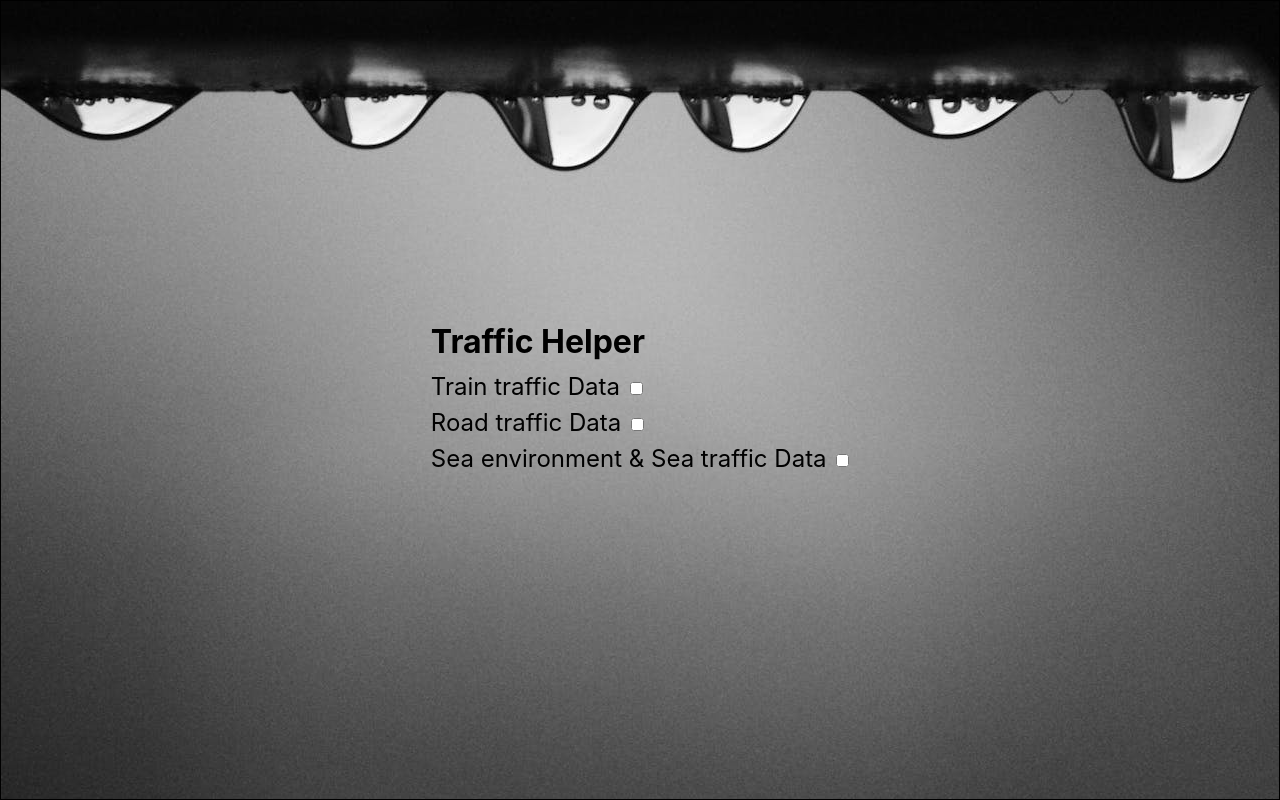
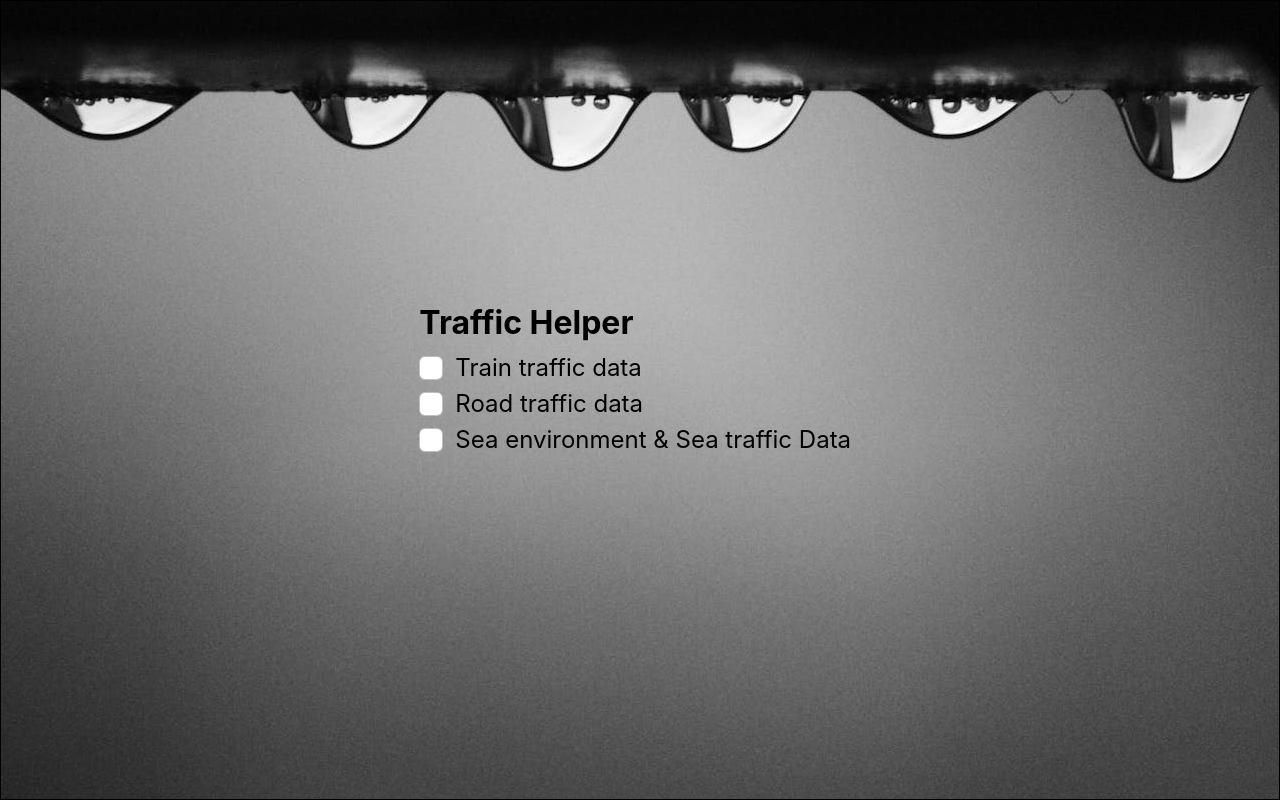
Before and after one commit to hannutt/traffichelp, a React (Create React App) app: page / in a window 1280 px wide. Built offline with nearby package versions, Linux system fonts and the light colour scheme.

Commit message:
Bootstrap 5 checkboxes added

```diff
--- a/src/App.js
+++ b/src/App.js
@@ -1,33 +1,31 @@
 
 import './App.css';
 import Train from './pages/train';
-import  Sea from "./pages/sea"
+import Sea from "./pages/sea"
 import Road from "./pages/road";
 import WsComponent from './pages/seaWebSocket';
 import { useState } from 'react';
-import { BrowserRouter,Routes,Route,Link } from 'react-router-dom';
+import { BrowserRouter, Routes, Route, Link } from 'react-router-dom';
 
 
 
 function App() {
-  const [trainOpt,setTrainOpt]=useState(false)
-  const [seaOpt,setSeaOpt]=useState(false)
-  const [roadOpt,setRoadOpt]=useState(false)
-  const [hideRoad,setHideRoad]=useState(false)
-  const [hideTrain,setHideTrain]=useState(false)
-  const [hideSea,setHideSea]=useState(false)
+  const [trainOpt, setTrainOpt] = useState(false)
+  const [seaOpt, setSeaOpt] = useState(false)
+  const [roadOpt, setRoadOpt] = useState(false)
+  const [hideRoad, setHideRoad] = useState(false)
+  const [hideTrain, setHideTrain] = useState(false)
+  const [hideSea, setHideSea] = useState(false)
 
-  const helper=(stateval)=>{
+  const helper = (stateval) => {
     console.log(stateval)
-    if (stateval=='trainOpt')
-    {
+    if (stateval == 'trainOpt') {
       setHideRoad(!hideRoad)
       setTrainOpt(!trainOpt)
       setHideSea(!hideSea)
 
     }
-    else if (stateval=='roadOpt')
-    {
+    else if (stateval == 'roadOpt') {
 
       setHideTrain(!hideTrain)
       setHideSea(!hideSea)
@@ -36,8 +34,7 @@ function App() {
     }
 
 
-    else if(stateval==='seaOpt')
-    {
+    else if (stateval === 'seaOpt') {
       setSeaOpt(!seaOpt)
       setHideRoad(!hideRoad)
       setHideTrain(!hideTrain)
@@ -51,25 +48,30 @@ function App() {
     <div className='App-header'>
 
 
-    <div>
-    <h2 className='title'>Traffic Helper</h2>
+      <div>
+        <h2 className='title'>Traffic Helper</h2>
+        <div class="form-check">
+          <input class="form-check-input" id='trainCB' hidden={hideTrain} type="checkbox"  onChange={() => helper('trainOpt')}></input>
+          <label class="form-check-label"hidden= {hideTrain}  for="trainCB">Train traffic data</label>
+          <br></br>
+          <input class="form-check-input" id='roadCB' hidden={hideRoad} type="checkbox"  onChange={() => helper('roadOpt')}></input>
+          <label class="form-check-label"hidden= {hideRoad}  for="trainCB">Road traffic data</label>
+          <br></br>
+          <input class="form-check-input" id='seaCB' hidden={hideSea} type="checkbox"  onChange={() => helper('seaOpt')}></input>
+          <label class="form-check-label"hidden= {hideSea}  for="trainCB">Sea environment & Sea traffic Data</label>
 
-    <label htmlFor='trainCB' hidden={hideTrain}>Train traffic Data</label>
-    <input className='trainCB' id="trainCB" hidden={hideTrain} type='checkbox'onChange={()=>helper('trainOpt')}></input>
+        </div>
 
-    <br></br>
 
-    <label htmlFor='roadCB' hidden={hideRoad}>Road traffic Data</label>
-    <input className='roadCB'  hidden={hideRoad} id="roadCB" type='checkbox'onChange={()=>helper('roadOpt')}></input>
-    <br></br>
-    <label htmlFor='seaCB' hidden={hideSea}>Sea environment & Sea traffic Data</label>
-    <input className='seaCB' hidden={hideSea} id="seaCB" type='checkbox'onChange={()=>helper('seaOpt')}></input>
 
-    {trainOpt &&<Train/>}
-    {seaOpt&&<Sea/>}
-    {roadOpt&&<Road/>}
+        <br></br>
 
-    </div>
+
+        {trainOpt && <Train />}
+        {seaOpt && <Sea />}
+        {roadOpt && <Road />}
+
+      </div>
     </div>
   );
 }
--- a/src/pages/road.js
+++ b/src/pages/road.js
@@ -2,27 +2,27 @@ import { useState } from "react"
 import WeatherCam from "./weatherCamera"
 
 function Road() {
-    const [roadCBsel,setRoadCBsel]=useState(true)
-    const [wcam,setWcam]=useState(false)
+    const [roadCBsel, setRoadCBsel] = useState(true)
+    const [wcam, setWcam] = useState(false)
 
     function roadWorks() {
         /*div johon tieliikennedata asetetaan näkyviin*/
         setRoadCBsel(!roadCBsel)
         const roadUrl = 'https://tie.digitraffic.fi/api/traffic-message/v1/messages?inactiveHours=0&includeAreaGeometry=false&situationType=ROAD_WORK'
-        const USERID = {'Digitraffic-User': 'Junamies/FoobarApp 1.0'}
-        fetch(roadUrl, {headers:USERID})
-        .then(response =>{
+        const USERID = { 'Digitraffic-User': 'Junamies/FoobarApp 1.0' }
+        fetch(roadUrl, { headers: USERID })
+            .then(response => {
                 return response.json()
             })
             //data on json-tulosjoukon nimi
-        .then(data=>{
+            .then(data => {
                 console.log(data)
 
                 data.features.forEach(d => {
                     const li = document.createElement("li")
 
                     //kentässä näytetää json tulosjoukon roadstationid ja sensorvalue-
-                li.innerText= d.properties.announcements[0].title
+                    li.innerText = d.properties.announcements[0].title
                     document.getElementById("list").appendChild(li)
                 })
 
@@ -32,23 +32,23 @@ function Road() {
     }
 
 
-    function weightRistrictions(){
+    function weightRistrictions() {
         setRoadCBsel(!roadCBsel)
         const roadUrl = 'https://tie.digitraffic.fi/api/traffic-message/v1/messages?inactiveHours=0&includeAreaGeometry=false&situationType=WEIGHT_RESTRICTION'
-        const USERID = {'Digitraffic-User': 'Junamies/FoobarApp 1.0'}
-        fetch(roadUrl, {headers:USERID})
-        .then(response =>{
+        const USERID = { 'Digitraffic-User': 'Junamies/FoobarApp 1.0' }
+        fetch(roadUrl, { headers: USERID })
+            .then(response => {
                 return response.json()
             })
             //data on json-tulosjoukon nimi
-        .then(data=>{
+            .then(data => {
                 console.log(data)
 
                 data.features.forEach(d => {
                     const li = document.createElement("li")
 
                     //kentässä näytetää json tulosjoukon roadstationid ja sensorvalue-
-                li.innerText=d.properties.announcements[0].location.description+' '+ d.properties.announcements[0].features[0].name + ' '+d.properties.announcements[0].features[0].quantity +" t"
+                    li.innerText = d.properties.announcements[0].location.description + ' ' + d.properties.announcements[0].features[0].name + ' ' + d.properties.announcements[0].features[0].quantity + " t"
                     document.getElementById("list").appendChild(li)
                 })
 
@@ -62,23 +62,23 @@ function Road() {
 
 
 
-   function roadAnnounce () {
+    function roadAnnounce() {
         setRoadCBsel(!roadCBsel)
         const roadUrl = 'https://tie.digitraffic.fi/api/traffic-message/v1/messages?inactiveHours=0&includeAreaGeometry=false&situationType=TRAFFIC_ANNOUNCEMENT'
-    const USERID = {'Digitraffic-User': 'Junamies/FoobarApp 1.0'}
-    fetch(roadUrl, {headers:USERID})
-    .then(response =>{
+        const USERID = { 'Digitraffic-User': 'Junamies/FoobarApp 1.0' }
+        fetch(roadUrl, { headers: USERID })
+            .then(response => {
                 return response.json()
             })
             //data on json-tulosjoukon nimi
-    .then(data=>{
+            .then(data => {
                 console.log(data)
 
                 data.features.forEach(d => {
                     const li = document.createElement("li")
 
                     //kentässä näytetää json tulosjoukon roadstationid ja sensorvalue-
-            li.innerText= d.properties.announcements[0].location.description+' '+ d.properties.announcements[0].comment
+                    li.innerText = d.properties.announcements[0].location.description + ' ' + d.properties.announcements[0].comment
                     document.getElementById("list").appendChild(li)
                 })
 
@@ -87,24 +87,44 @@ function Road() {
             })
     }
 
-    return(
+    return (
         <div>
 
             <div id="roadContent" hidden={roadCBsel} className="roadContent">
                 <ul id="list"></ul>
             </div>
+            <div class="form-check">
+                <input class="form-check-input" type="checkbox" id="announcementCB" onChange={roadAnnounce}></input>
+                <label class="form-check-label" for="announcementCB">Road Traffic announcements</label>
+            </div>
+            <div class="form-check">
+                <input class="form-check-input" type="checkbox" id="roadworksCB"  onChange={roadWorks}></input>
+                <label class="form-check-label" for="roadworksCB">Active road works</label>
+            </div>
+            <br></br>
+            <div class="form-check">
+                <input class="form-check-input" type="checkbox" id="weightCB" onChange={weightRistrictions}></input>
+                <label class="form-check-label" for="weightCB">Active weight Restritctions</label>
+            </div>
+            <div class="form-check">
+                <input class="form-check-input" type="checkbox" id="cameraCB" onChange={() => setWcam(!wcam)}></input>
+                <label class="form-check-label" for="cameraCB">Weather cameras</label>
+            </div>
+            {wcam && <WeatherCam />}
+
+            {/*}
             <label htmlFor="announcementCB" >Road traffic announcements</label>
-                <input id="announcementCB" type="checkbox"onChange={roadAnnounce}></input>
+            <input id="announcementCB" type="checkbox" onChange={roadAnnounce}></input>
             <br></br>
             <label htmlFor="roadworksCB" >Active road works</label>
-                <input id="roadworksCB" type="checkbox"onChange={roadWorks}></input>
+            <input id="roadworksCB" type="checkbox" onChange={roadWorks}></input>
             <br></br>
             <label htmlFor="weightCB" >Active weight Restritctions</label>
-                <input id="weightB" type="checkbox"onChange={weightRistrictions}></input>
+            <input id="weightB" type="checkbox" onChange={weightRistrictions}></input>
             <br></br>
             <label htmlFor="cameraCB" >Weather cameras</label>
-                <input id="cameraCB" type="checkbox"onChange={()=>setWcam(!wcam)}></input>
-                {wcam && <WeatherCam/>}
+            <input id="cameraCB" type="checkbox" onChange={() => setWcam(!wcam)}></input>
+            {wcam && <WeatherCam />}
             {/*}
                 <img src="https://weathercam.digitraffic.fi/C0450701.jpg"></img>*/}
 
--- a/src/pages/train.js
+++ b/src/pages/train.js
@@ -136,8 +136,8 @@ function handleTrainData() {
     <><input type="text" onChange={e=>setDday(e.target.value)} name="departureday" id="departureday" placeholder="YYYY-MM-DD"></input><input type="text" onChange={e=>setTrainNum(e.target.value)} name="trainNum" id="trainNum" placeholder="eg. 59"></input><button class="btn btn-primary" onClick={()=>handleCompositionData(Dday,trainNum)}>Fetch Data</button></> }
     </div>
         </div>
-        {trainClick && <button id="clearBtn" onClick={clear}>X</button>}
-        {stationClick&& <button id="clearBtn" onClick={clear}>X</button> }
+        {trainClick && <button id="clearBtn"  class="btn-close" onClick={clear}>X</button>}
+        {stationClick&& <button id="clearBtn"  class="btn-close" onClick={clear}>X</button> }
 
         </div>
 
```
Also changed, not shown: src/pages/sea.js (+6 -5 lines), src/pages/weatherCamera.js (+4 -5 lines), src/images/startview.png, 1 other file (tests, documents, lock files or other folders). Lines whose indentation alone changed are shown as unchanged.
